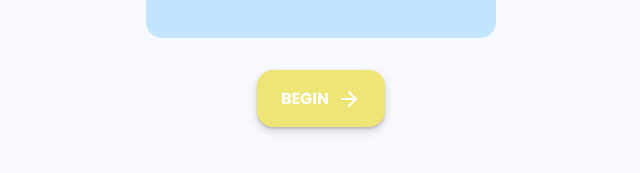
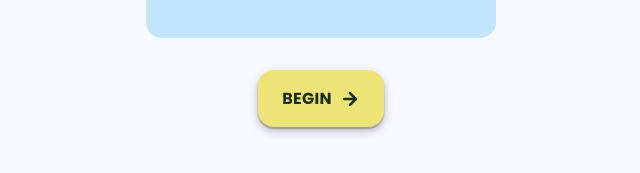
Before and after one commit to samspi-tech/todoz, a React (Vite) app: page / in a window 1280 px wide. Shown: the part 557-730 px from the top of the page, without its empty margins (319-959 px from the left). Built offline with nearby package versions, Linux system fonts and the light colour scheme.

Commit message:
feat(button): fix text color, letter spacing and reduce opacity

```diff
--- a/src/components/button/Button.module.css
+++ b/src/components/button/Button.module.css
@@ -5,16 +5,23 @@
     gap: 0.8rem;
 
     border: none;
-    color: #FFFFFF;
     font-weight: bold;
     font-size: 1.6rem;
+    letter-spacing: 0.02em;
+    color: var(--neutral-900);
     text-transform: uppercase;
     background-color: var(--primary);
     font-family: 'Poppins', sans-serif;
 
     box-shadow:
-        0 2px 2px rgba(0, 0, 0, 0.15),
-        0 4px 10px rgba(0, 0, 0, 0.15);
+        0 2px 2px rgba(0, 0, 0, 0.25),
+        0 4px 10px rgba(0, 0, 0, 0.25);
+
+    & svg {
+        width: 2rem;
+        height: 2rem;
+        stroke-width: 0.3rem;
+    }
 }
 
 .primary {
@@ -22,7 +29,6 @@
     corner-shape: squircle;
     padding: 1.6rem 2.4rem;
 }
-
 
 .rounded {
     width: 5.6rem;
@@ -36,5 +42,5 @@
 }
 
 .pressed {
-    opacity: 75%;
+    opacity: 50%;
 }
--- a/src/index.css
+++ b/src/index.css
@@ -14,6 +14,7 @@
     --primary: #EFE576;
     --neutral-300: #B3B9BE;
     --neutral-700: #424950;
+    --neutral-900: #1A2E0C;
 }
 
 * {
```
